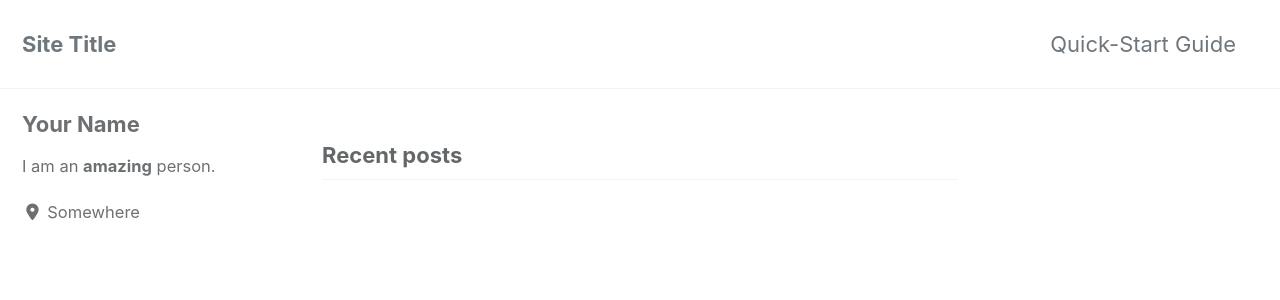
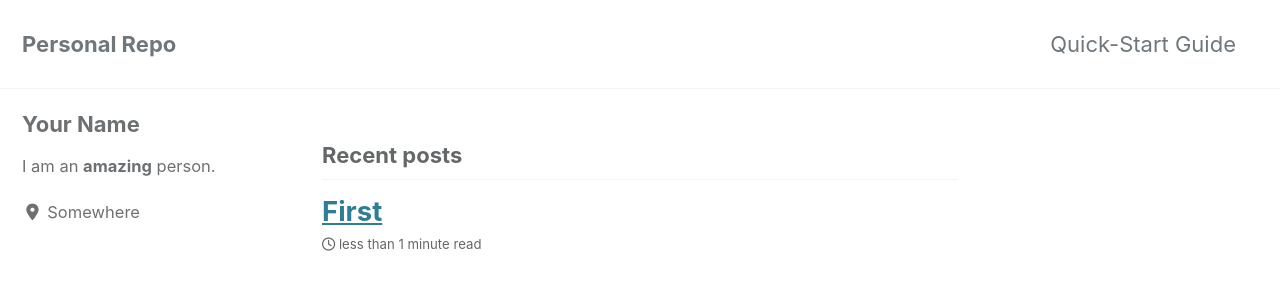
Before and after one commit to ko-yg/koyg.github.io, a Jekyll site: the page built from index.html, in a window 1280 px wide and 900 px high. Shown: the top 300 px of the window. Built offline with Jekyll 4.4.1, drawn with Linux system fonts in a browser that asks for light colours; cached includes are drawn as plain includes; nearby versions of some CDN libraries; the list of posts is cut into pages by our own code; some of the changed text lies outside the part shown.

Commit message:
first post

```diff
--- a/_config.yml
+++ b/_config.yml
@@ -15,13 +15,13 @@
 minimal_mistakes_skin    : "default" # "air", "aqua", "contrast", "dark", "dirt", "neon", "mint", "plum", "sunrise"
 
 # Site Settings
-locale                   : "en-US"
-title                    : "Site Title"
-title_separator          : "-"
+locale                   : "en"
+title                    : "Personal Repo"
+title_separator          : "_"
 subtitle                 : # site tagline that appears below site title in masthead
-name                     : "Your Name"
+name                     : "KoYG"
 description              : "An amazing website."
-url                      : # the base hostname & protocol for your site e.g. "https://mmistakes.github.io"
+url                      : "https://koyg.github.io"
 baseurl                  : # the subpath of your site, e.g. "/blog"
 repository               : # GitHub username/repo-name e.g. "mmistakes/minimal-mistakes"
 teaser                   : # path of fallback teaser image, e.g. "/assets/images/500x300.png"
--- a/_layouts/default.html
+++ b/_layouts/default.html
@@ -12,6 +12,9 @@
   <head>
     {% include head.html %}
     {% include head/custom.html %}
+    {% if page.use_math %}
+      ${include mathjax_support.html %}
+    {% endif %}
   </head>
 
   <body class="layout--{{ page.layout | default: layout.layout }}{% if page.classes or layout.classes %}{{ page.classes | default: layout.classes | join: ' ' | prepend: ' ' }}{% endif %}">
```
Also changed, not shown: _includes/mathjax_support.html (added, +10 -0 lines), _posts/2020-04-10-first.md (added).
